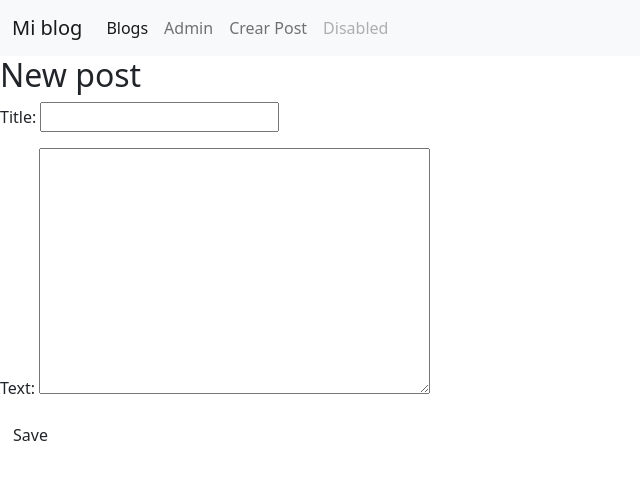
After one commit to ivelitaunsa/PW2-22A-E02-Lab05, a Django app: page /post/new/ in a window 1280 px wide. The commit adds this page. Shown: the top 480 px of the page, without its empty margins (0-640 px from the left). Run offline with Django 4.2, Linux system fonts and the light colour scheme.

Commit message:
Implementando post_new al blog

```diff
--- a/blog/templates/blog/partials/_navbar.html
+++ b/blog/templates/blog/partials/_navbar.html
@@ -8,7 +8,7 @@
       <div class="navbar-nav">
         <a class="nav-link active" aria-current="page" href="/">Blogs</a>
         <a class="nav-link" href="/admin">Admin</a>
-        <a class="nav-link" href="#">Crear Post</a>
+        <a class="nav-link" href="{% url 'post_new' %}">Crear Post</a>
         <a class="nav-link disabled">Disabled</a>
       </div>
     </div>
--- a/blog/templates/blog/post_detail.html
+++ b/blog/templates/blog/post_detail.html
@@ -2,7 +2,7 @@
 
 {% block content %}
   <h2><a href="{% url 'post_detail' post.id %}">{{post.title}}</a></h2>
-  <h3>Autor: {{post.author}}</h3>
+  <h3>Author: {{post.author}}</h3>
   <span>Published on {{post.published_date}}</span>
   <p>{{post.text}}</p>
 {% endblock  %}
--- /dev/null
+++ b/blog/templates/blog/post_edit.html
@@ -0,0 +1,9 @@
+{% extends 'blog/layout.html' %}
+
+{% block content %}
+  <h2>New post</h2>
+  <form method="POST" class="post-form">{% csrf_token %}
+    {{ form.as_p }}
+    <button type="submit" class="save btn btn-default">Save</button>
+  </form>
+{% endblock  %}
--- a/blog/templates/blog/post_list.html
+++ b/blog/templates/blog/post_list.html
@@ -6,7 +6,7 @@
   {% for post in posts %}
     <article>
       <h2><a href="{% url 'post_detail' post.id %}">{{post.title}}</a></h2>
-      <h3>Autor: {{post.author}}</h3>
+      <h3>Author: {{post.author}}</h3>
       <span>Create on {{post.created_date|date:'M d Y'}}</span>
       <p>{{post.text|truncatechars:200}}</p>
 
--- a/blog/views.py
+++ b/blog/views.py
@@ -4,6 +4,8 @@ from .forms import PostForm
 # Import the Post model
 from django.utils import timezone
 from blog.models import Post
+# Import redirect module
+from django.shortcuts import redirect
 
 # Create your views here.
 #nueva funcion
```
